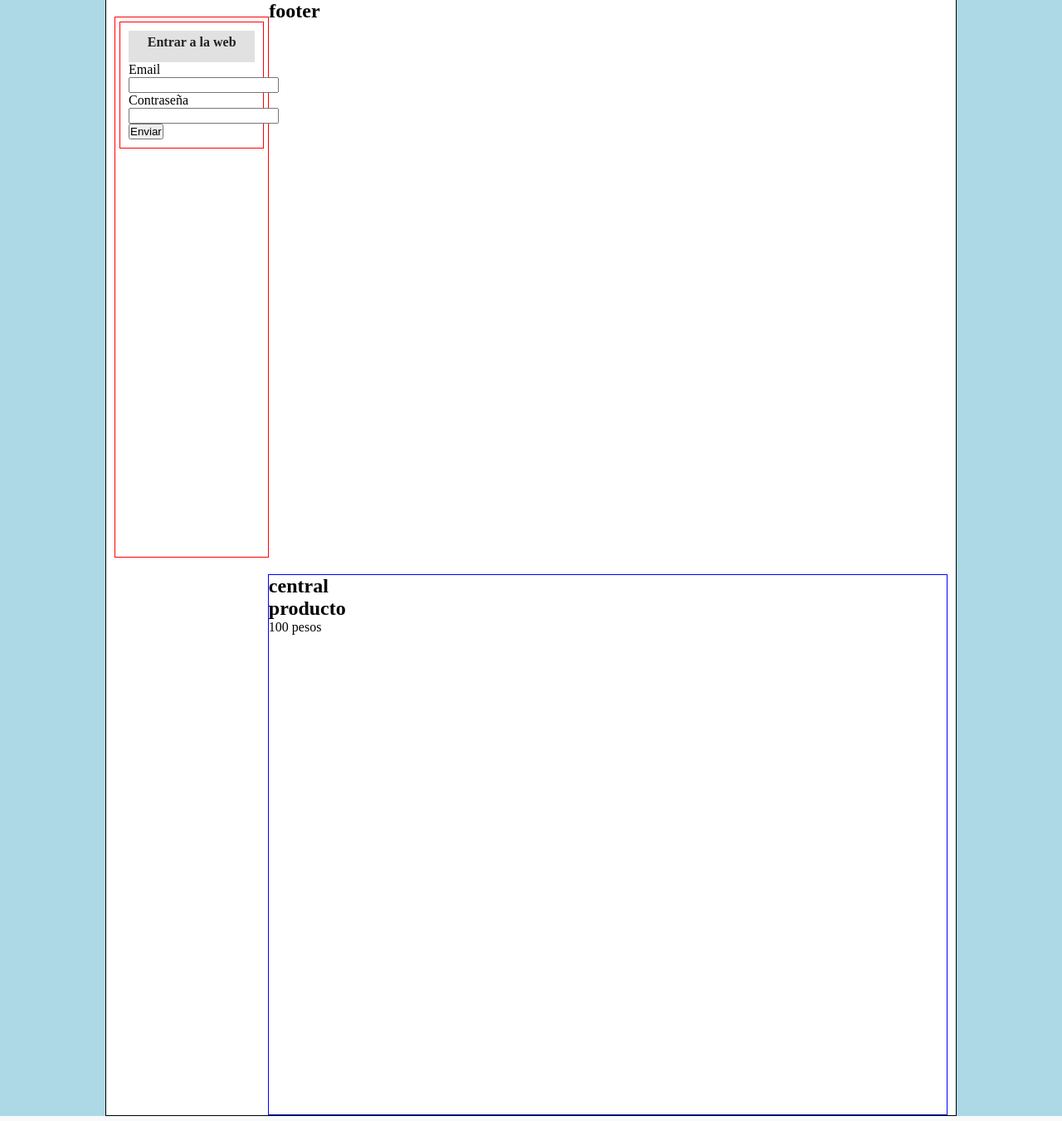
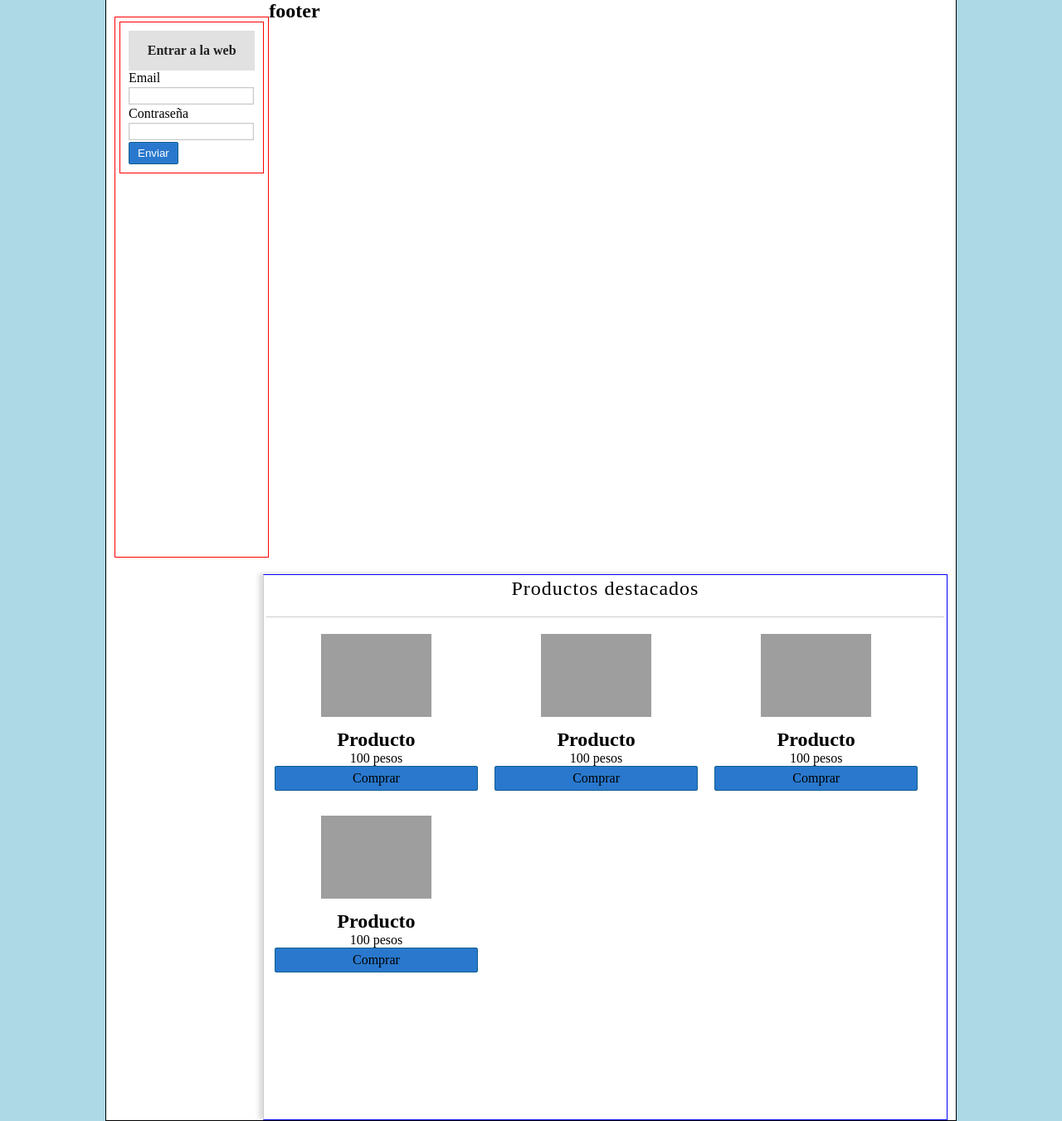
Before and after one commit to Julian-Gomez-L/Proyecto-PHP, a PHP site: page / in a window 1280 px wide. Shown: the part 205-1556 px from the top of the page at 83% size. Run offline with PHP 8.4, Linux system fonts and the light colour scheme; grey boxes are pictures that could not be loaded.

Commit message:
Avance organizar imagenes y central

```diff
--- a/index.html
+++ b/index.html
@@ -41,11 +41,11 @@
                 <div id="login" class="block_aside">
                     <h3>Entrar a la web</h3>
                     <form action="#" method="post">
-                        <label for="email">Email</label> <br>
+                        <label for="email">Email</label>
                         <input type="email" name="email">
 
-                        <label for="password">Contraseña</label><br>
-                        <input type="password" name="password"> <br>
+                        <label for="password">Contraseña</label>
+                        <input type="password" name="password">
 
                         <input type="submit" value="Enviar">  <!--submit es para que sea un boton el type es que sera-->
 
@@ -55,13 +55,36 @@
 
         </aside>
         <div id="central">
-            <h2>central</h2>
+            <h1>Productos destacados</h1>
+
             <div class="product">
-                <h2>producto</h2>
-                <p>
-                    100 pesos
-                </p>
+                <img src="https://static.vecteezy.com/system/resources/previews/020/662/330/non_2x/store-icon-logo-illustration-vector.jpg" alt="">
+                <h2>Producto</h2>
+                <p>100 pesos</p>
+                <a href="#" class="button">Comprar</a>
             </div>
+
+            <div class="product">
+                <img src="https://static.vecteezy.com/system/resources/previews/020/662/330/non_2x/store-icon-logo-illustration-vector.jpg" alt="">
+                <h2>Producto</h2>
+                <p>100 pesos</p>
+                <a href="#" class="button">Comprar</a>
+            </div>
+
+            <div class="product">
+                <img src="https://static.vecteezy.com/system/resources/previews/020/662/330/non_2x/store-icon-logo-illustration-vector.jpg" alt="">
+                <h2>Producto</h2>
+                <p>100 pesos</p>
+                <a href="#" class="button">Comprar</a>
+            </div>
+
+            <div class="product">
+                <img src="https://static.vecteezy.com/system/resources/previews/020/662/330/non_2x/store-icon-logo-illustration-vector.jpg" alt="">
+                <h2>Producto</h2>
+                <p>100 pesos</p>
+                <a href="#" class="button">Comprar</a>
+            </div>
+
         </div>
         <footer id="footer">
           <h2>footer</h2>
--- a/style.css
+++ b/style.css
@@ -97,13 +97,52 @@ body{
     display: block;
     color: #222;
     text-align: center;
-    padding-top: 5px;
+    padding-top: 15px;
     padding-bottom: 15px;
     font-size: 16px; /*tamaño letra*/
     font-weight: bold;
     background: #e1e1e1;
-    border-bottom: 2px;
+    border-bottom: 5px;
 }
+
+input[type="text"],
+input[type="password"], /* [] estos corchetes son para especificar varios inputs*/
+input[type="email"]{
+    display: block;  /* para que se organice como cuadrado que va acompañado del width */
+    width: 95%; /* que porcentaje del recuadro tomara*/
+    margin-top: 2px;
+    margin-bottom: 2px;
+    border: 1px solid #c9c9c9;
+    box-shadow: 0px 0px 2px #ccc inset; /*SOMBRA 1 HORIZONTAL, 2 VERTICAL, 3 DIFUMINADO, 4 CURVA POR DENTRO* 5 INSET ES PARA LA SOMBRA POR DENTRO*/
+    background: white;
+    padding: 2px;
+    color: grey;
+    transition: all 300ms;
+}
+
+
+input[type="text"]:focus,
+input[type="password"]:focus,
+input[type="email"]:focus{
+    border: 1PX solid #1579B5;
+    color: black;
+}
+
+input[type="submit"],
+input[type="button"],
+.button{
+    display: block;
+    border-radius: 2px; /*esquinas mas cuadradas*/
+    padding: 5px;
+    padding-left: 10px; /*tamaño de los laterales del boton*/
+    padding-right: 10px;
+    background: #2978cd;
+    color: white;
+    border: 1px solid #11608e;
+    cursor: pointer;
+
+}
+
 
 #central{
     width: 79.8%;
@@ -112,5 +151,42 @@ body{
     border: 1px solid blue;
     margin-top: 20px;
     margin-right: 10px;
+    border-left: 1px solid #ccc;
+    box-shadow: -5px -1px 5px #ddd;
+    padding: 3px;
+}
+
+#central h1{
+    font-size: 24px;
+    font-weight: normal;
+    letter-spacing: 1px;
+    text-align: center;
+    border-bottom: 1px solid #ccc; /*linea para que se vea en la mitad*/
+    margin-bottom: 20px;
+    padding: 20px;
+    padding-top: 0px;
 
 }
+
+.product{
+    width: 30%;
+    float: left;
+    margin-left: 10px;
+    margin-right: 10px;
+    margin-bottom: 30px;
+    text-align: center;
+}
+
+.product img{
+    height: 100px;
+    margin-bottom: 10px;
+}
+
+.product a{
+    color: black;
+    text-decoration: none;
+}
+
+.product a:hover{
+    color: #5555;
+}
```
